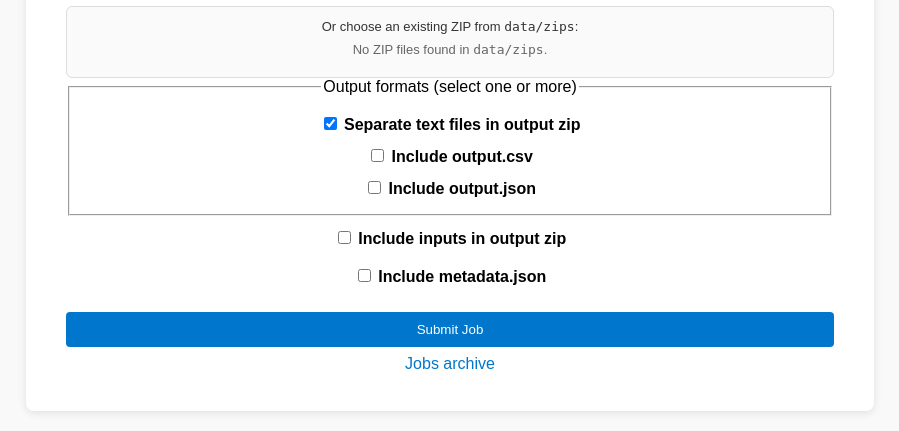
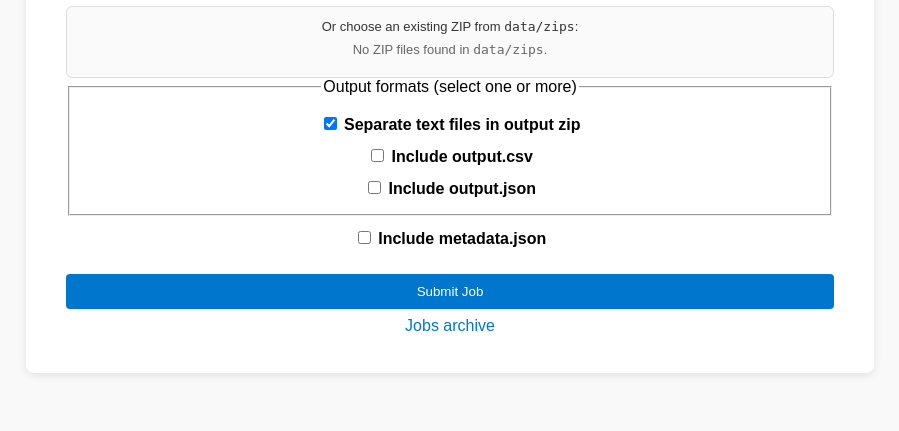
Before and after one commit to ValRCS/openrouter_batch_processor, a Flask app: page / in a window 1280 px wide. Shown: the part 868-1299 px from the top of the page, without its empty margins (190-1089 px from the left). After the commit the page ends 1243 px from the top, so only its background shows below. Run offline with Flask 3, Linux system fonts and the light colour scheme.

Commit message:
feat: conditionally display include inputs option in job status and submission

```diff
--- a/app.py
+++ b/app.py
@@ -684,7 +684,7 @@ def handle_submission(
             return render_template(template_name, **context), 400
 
         timestamp = datetime.now().strftime("%Y-%m-%d %H:%M:%S")
-        include_inputs = "include_inputs" in request.form
+        include_inputs = source_route == "marc" and "include_inputs" in request.form
         include_metadata = "include_metadata" in request.form
         save_concat_results = "save_concat_results" in request.form
         separate_outputs = "separate_outputs" in request.form
@@ -820,6 +820,7 @@ def status(job_id):
                 result_url=url_for("download", job_id=job_id),
                 zip_filename=zip_filename,
                 include_inputs=meta.get("include_inputs", False),
+                show_include_inputs=is_marc,
                 back_url=back_url,
                 back_label=back_label
             )
@@ -830,6 +831,7 @@ def status(job_id):
                 status=f"Error: {e}",
                 model=model,
                 submitted_at=submitted_at,
+                show_include_inputs=is_marc,
                 back_url=back_url,
                 back_label=back_label
             )
@@ -841,6 +843,7 @@ def status(job_id):
             model=model,
             submitted_at=submitted_at,
             include_inputs=meta.get("include_inputs", False),
+            show_include_inputs=is_marc,
             back_url=back_url,
             back_label=back_label
         )
--- a/templates/index.html
+++ b/templates/index.html
@@ -69,10 +69,6 @@
           </label>
         </fieldset>
         <label>
-          <input type="checkbox" name="include_inputs" value="true">
-          Include inputs in output zip
-        </label>
-        <label>
           <input type="checkbox" name="include_metadata" value="true">
           Include metadata.json
         </label>
--- a/templates/status.html
+++ b/templates/status.html
@@ -30,7 +30,9 @@
       <h1>Job {{ job_id }}</h1>
       <p><strong>Status:</strong> {{ status }}</p>
       <p><strong>Model:</strong> {{ model }}</p>
-      <p><strong>Include inputs in output zip:</strong> {{ "Yes" if include_inputs else "No" }}</p>
+      {% if show_include_inputs %}
+        <p><strong>Include inputs in output zip:</strong> {{ "Yes" if include_inputs else "No" }}</p>
+      {% endif %}
       <p><strong>Submitted at:</strong> {{ submitted_at }}</p>
       {% if completed_at %}
         <p><strong>Completed at:</strong> {{ completed_at }}</p>
```
